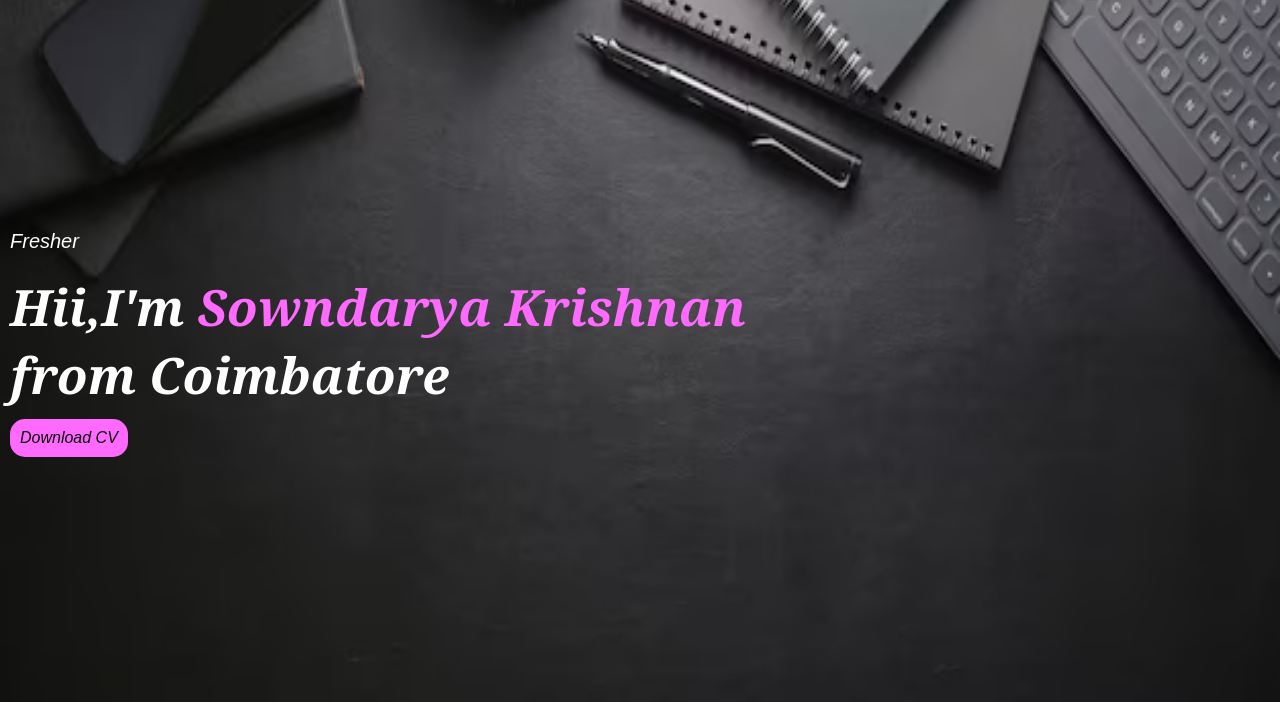
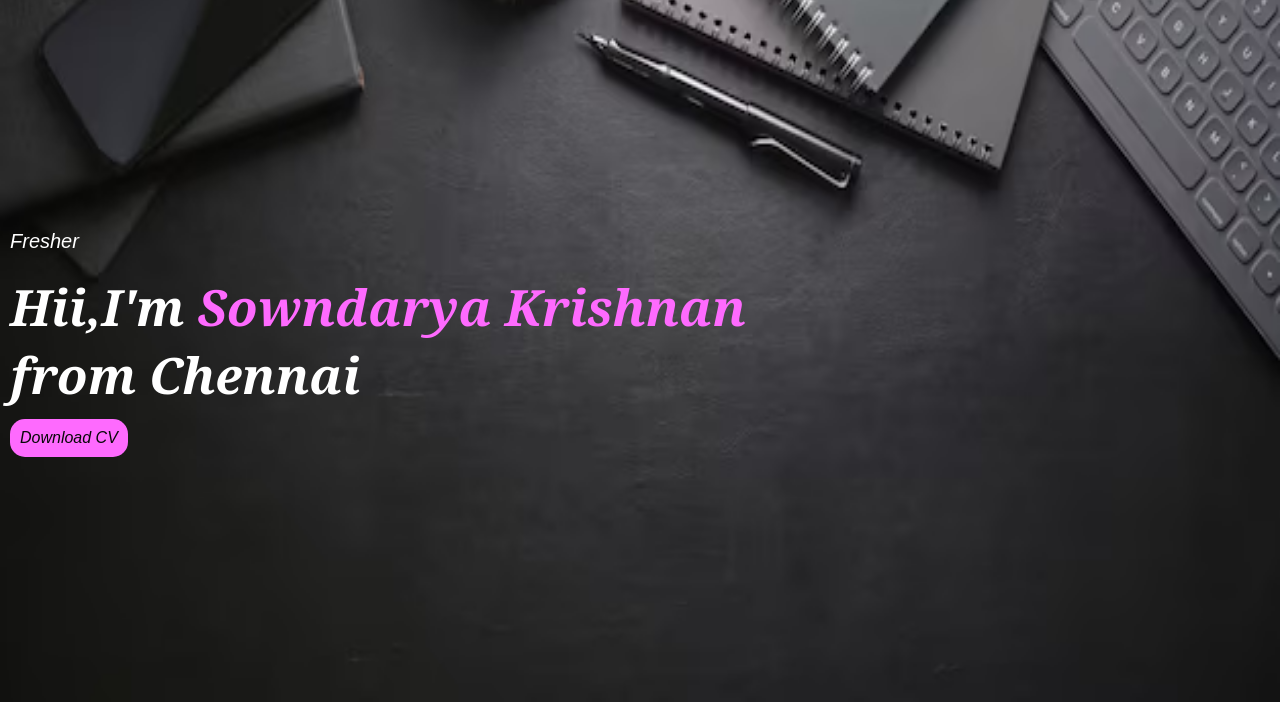
Before and after one commit to Sowndarya-Krishnan/Personal-Website, a plain HTML site: page index.html in a window 1280 px wide. Shown: the part 98-800 px from the top of the page. Drawn offline with Linux system fonts and the light colour scheme.

Commit message:
Update index.html

```diff
--- a/index.html
+++ b/index.html
@@ -25,7 +25,7 @@
            </nav>
            <div class="header-text">
                  <p>Fresher</p>
-                 <h1>Hii,I'm <span>Sowndarya Krishnan</span> <br> from Coimbatore</h1>
+                 <h1>Hii,I'm <span>Sowndarya Krishnan</span> <br> from Chennai</h1>
            </div>
            <a href="image/Sowndarya resume 2025.pdf" download class="btn">Download CV</a>
         </div>
```
